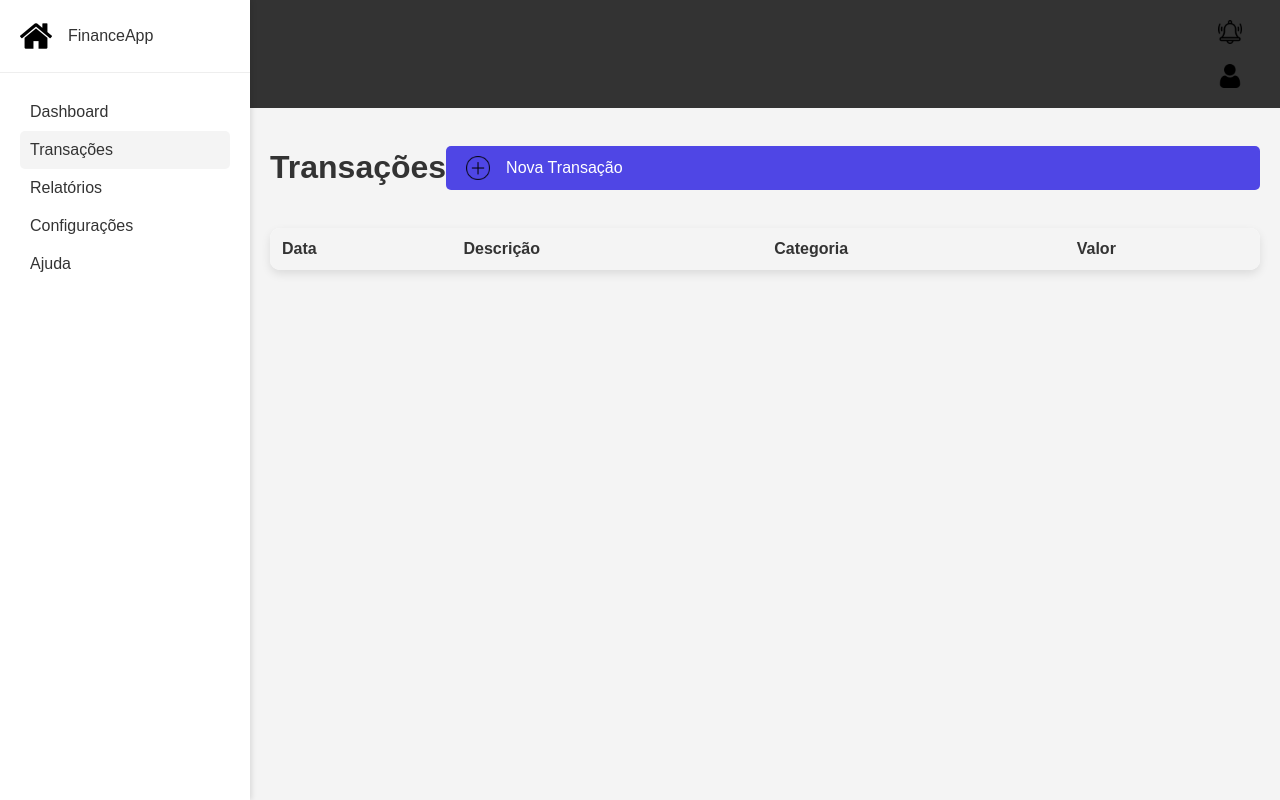
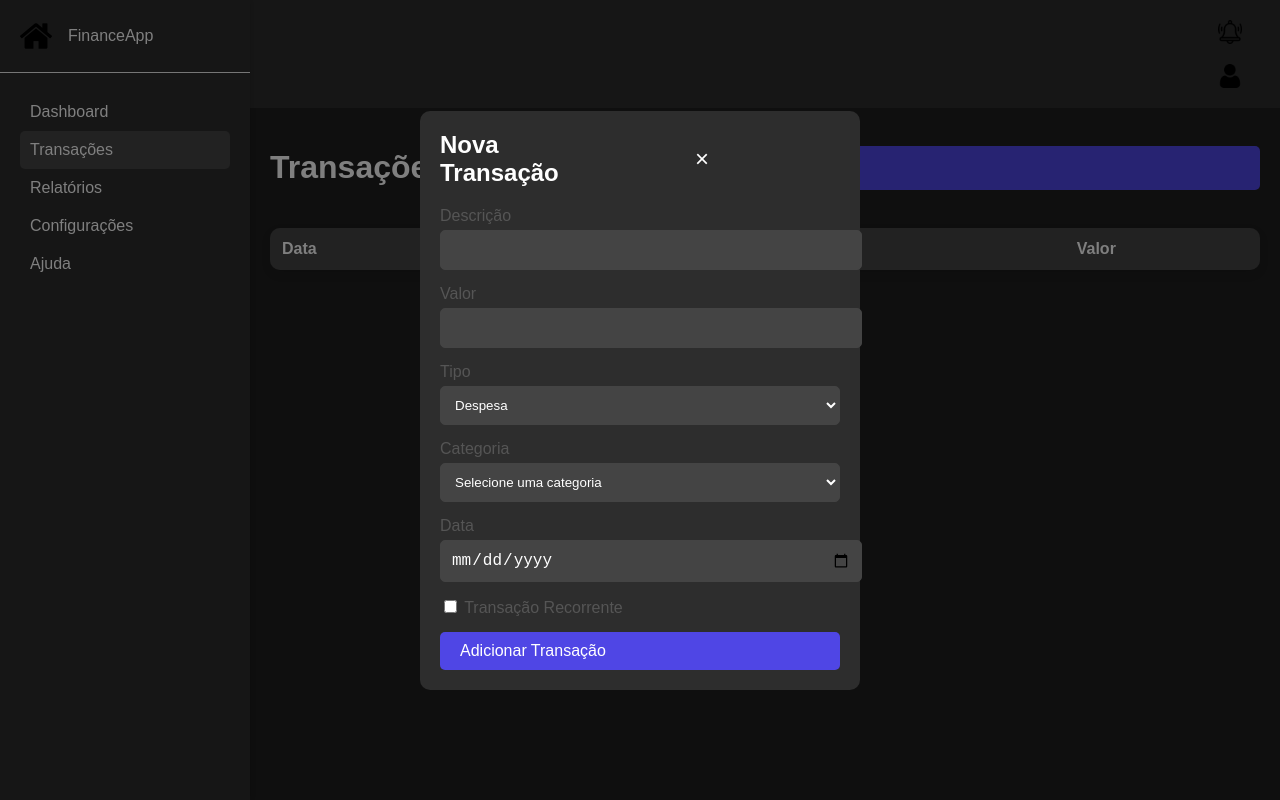
Before and after one commit to finaceirovirtual/planilha, a plain HTML site: page transactions.html in a window 1280 px wide. Both pictures are taken after a click on the button "Nova Transação". Drawn offline with Linux system fonts and the light colour scheme.

Commit message:
upgrade2

```diff
--- a/style.css
+++ b/style.css
@@ -450,3 +450,118 @@ button:hover {
     display: block;
   }
 }
+
+/* Estilos para o modal */
+.modal {
+  display: none;
+  position: fixed;
+  top: 0;
+  left: 0;
+  width: 100%;
+  height: 100%;
+  background-color: rgba(0, 0, 0, 0.5);
+  justify-content: center;
+  align-items: center;
+  z-index: 1000;
+}
+
+.modal-content {
+  background-color: #2d2d2d;
+  padding: 20px;
+  border-radius: 10px;
+  width: 100%;
+  max-width: 400px;
+  color: #fff;
+}
+
+.modal-header {
+  display: flex;
+  justify-content: space-between;
+  align-items: center;
+  margin-bottom: 20px;
+}
+
+.modal-header h2 {
+  margin: 0;
+}
+
+.modal-header button {
+  background: none;
+  border: none;
+  color: #fff;
+  font-size: 24px;
+  cursor: pointer;
+}
+
+.form-group {
+  margin-bottom: 15px;
+}
+
+.form-group label {
+  display: block;
+  margin-bottom: 5px;
+}
+
+.form-group input,
+.form-group select {
+  width: 100%;
+  padding: 10px;
+  border: 1px solid #444;
+  border-radius: 5px;
+  background-color: #444;
+  color: #fff;
+}
+
+.form-group input[type="checkbox"] {
+  width: auto;
+}
+
+.btn-primary {
+  background-color: #4f46e5;
+  color: #fff;
+  border: none;
+  padding: 10px 20px;
+  border-radius: 5px;
+  cursor: pointer;
+  width: 100%;
+}
+
+.btn-primary:hover {
+  background-color: #4338ca;
+}
+
+/* Tema escuro */
+body {
+  background-color: #1e1e1e;
+  color: #fff;
+}
+
+.header {
+  background-color: #2d2d2d;
+  color: #fff;
+}
+
+.sidebar {
+  background-color: #2d2d2d;
+}
+
+.sidebar-nav .nav-item {
+  color: #fff;
+}
+
+.sidebar-nav .nav-item.active {
+  background-color: #444;
+}
+
+.transactions-table {
+  background-color: #2d2d2d;
+  color: #fff;
+}
+
+.transactions-table th {
+  background-color: #444;
+}
+
+.transactions-table td {
+  border-bottom: 1px solid #444;
+}
--- a/transactions.html
+++ b/transactions.html
@@ -8,10 +8,20 @@
 </head>
 <body>
   <header class="header">
-    <h1 id="user-email"></h1>
+    <h1 id="username">Transações</h1>
     <div class="header-buttons">
-      <button id="notifications"><img src="assets/bell.png" alt="Notificações" class="icon"></button>
-      <button id="profile"><img src="assets/user.png" alt="Perfil" class="icon"></button>
+      <button id="notifications">
+        <img src="assets/bell.png" alt="Notificações" class="icon">
+      </button>
+      <div class="user-menu">
+        <button id="profile">
+          <img src="assets/user.png" alt="Perfil" class="icon">
+        </button>
+        <div class="dropdown-content">
+          <a href="settings.html">Configurações</a>
+          <button id="logout">Sair</button>
+        </div>
+      </div>
     </div>
   </header>
 
@@ -53,6 +63,51 @@
         </tbody>
       </table>
     </div>
+
+    <!-- Modal de Nova Transação -->
+    <div id="transaction-modal" class="modal">
+      <div class="modal-content">
+        <div class="modal-header">
+          <h2>Nova Transação</h2>
+          <button id="close-modal">&times;</button>
+        </div>
+        <form id="transaction-form">
+          <div class="form-group">
+            <label for="description">Descrição</label>
+            <input type="text" id="description" name="description" required>
+          </div>
+          <div class="form-group">
+            <label for="amount">Valor</label>
+            <input type="number" id="amount" name="amount" step="0.01" required>
+          </div>
+          <div class="form-group">
+            <label for="type">Tipo</label>
+            <select id="type" name="type" required>
+              <option value="expense">Despesa</option>
+              <option value="income">Receita</option>
+            </select>
+          </div>
+          <div class="form-group">
+            <label for="category">Categoria</label>
+            <select id="category" name="category" required>
+              <option value="">Selecione uma categoria</option>
+              <!-- Categorias serão preenchidas dinamicamente -->
+            </select>
+          </div>
+          <div class="form-group">
+            <label for="date">Data</label>
+            <input type="date" id="date" name="date" required>
+          </div>
+          <div class="form-group">
+            <label for="recurring">
+              <input type="checkbox" id="recurring" name="recurring">
+              Transação Recorrente
+            </label>
+          </div>
+          <button type="submit" class="btn-primary">Adicionar Transação</button>
+        </form>
+      </div>
+    </div>
   </main>
 
   <script type="module" src="transactions.js"></script>
--- a/transactions.js
+++ b/transactions.js
@@ -1,14 +1,75 @@
-import { db, collection, query, where, onSnapshot } from './firebase.js';
-import { auth } from './firebase.js';
+import { auth, db, collection, addDoc, query, where, onSnapshot } from "./firebase.js";
 
-const transactionsList = document.getElementById('transactions-list');
+const newTransactionButton = document.getElementById("new-transaction");
+const transactionModal = document.getElementById("transaction-modal");
+const closeModalButton = document.getElementById("close-modal");
+const transactionForm = document.getElementById("transaction-form");
+const categorySelect = document.getElementById("category");
+const typeSelect = document.getElementById("type");
 
-// Carregar transações do Firebase
+const categories = {
+  expense: ["Alimentação", "Transporte", "Lazer", "Moradia", "Compras"],
+  income: ["Salário", "Freelancer", "Doação"],
+};
+
+// Abrir modal
+newTransactionButton.addEventListener("click", () => {
+  transactionModal.style.display = "flex";
+});
+
+// Fechar modal
+closeModalButton.addEventListener("click", () => {
+  transactionModal.style.display = "none";
+});
+
+// Atualizar categorias ao mudar o tipo
+typeSelect.addEventListener("change", () => {
+  const type = typeSelect.value;
+  categorySelect.innerHTML = `
+    <option value="">Selecione uma categoria</option>
+    ${categories[type].map((cat) => `<option value="${cat}">${cat}</option>`).join("")}
+  `;
+});
+
+// Adicionar transação
+transactionForm.addEventListener("submit", async (e) => {
+  e.preventDefault();
+  const description = transactionForm.description.value;
+  const amount = parseFloat(transactionForm.amount.value);
+  const type = transactionForm.type.value;
+  const category = transactionForm.category.value;
+  const date = transactionForm.date.value;
+  const recurring = transactionForm.recurring.checked;
+
+  try {
+    const user = auth.currentUser;
+    if (user) {
+      await addDoc(collection(db, "transactions"), {
+        userId: user.uid,
+        description,
+        amount,
+        type,
+        category,
+        date,
+        recurring,
+        createdAt: new Date(),
+      });
+      alert("Transação adicionada com sucesso!");
+      transactionModal.style.display = "none";
+      transactionForm.reset();
+    }
+  } catch (error) {
+    alert("Erro ao adicionar transação: " + error.message);
+  }
+});
+
+// Carregar transações
 onAuthStateChanged(auth, (user) => {
   if (user) {
-    const q = query(collection(db, 'transactions'), where('userId', '==', user.uid));
+    const q = query(collection(db, "transactions"), where("userId", "==", user.uid));
     onSnapshot(q, (snapshot) => {
-      transactionsList.innerHTML = ''; // Limpar lista
+      const transactionsList = document.getElementById("transactions-list");
+      transactionsList.innerHTML = "";
       snapshot.forEach((doc) => {
         const transaction = doc.data();
         const row = `
@@ -16,12 +77,12 @@ onAuthStateChanged(auth, (user) => {
             <td>${new Date(transaction.date).toLocaleDateString()}</td>
             <td>${transaction.description}</td>
             <td>${transaction.category}</td>
-            <td class="${transaction.type === 'income' ? 'income' : 'expense'}">
-              ${transaction.type === 'income' ? '+' : '-'} R$ ${transaction.amount.toFixed(2)}
+            <td class="${transaction.type === "income" ? "income" : "expense"}">
+              ${transaction.type === "income" ? "+" : "-"} R$ ${transaction.amount.toFixed(2)}
             </td>
           </tr>
         `;
-        transactionsList.insertAdjacentHTML('beforeend', row);
+        transactionsList.insertAdjacentHTML("beforeend", row);
       });
     });
   }
```
Also changed, not shown: script.js (+15 -1 lines).
